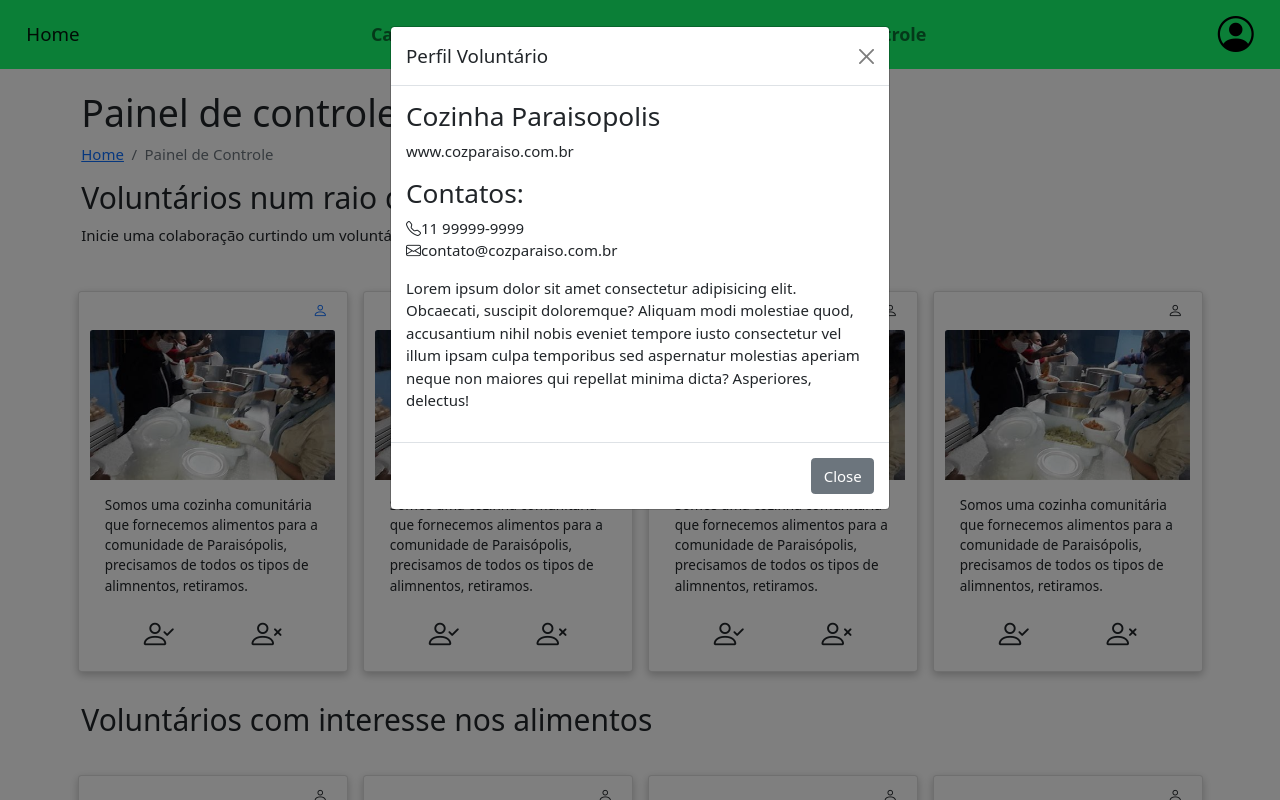
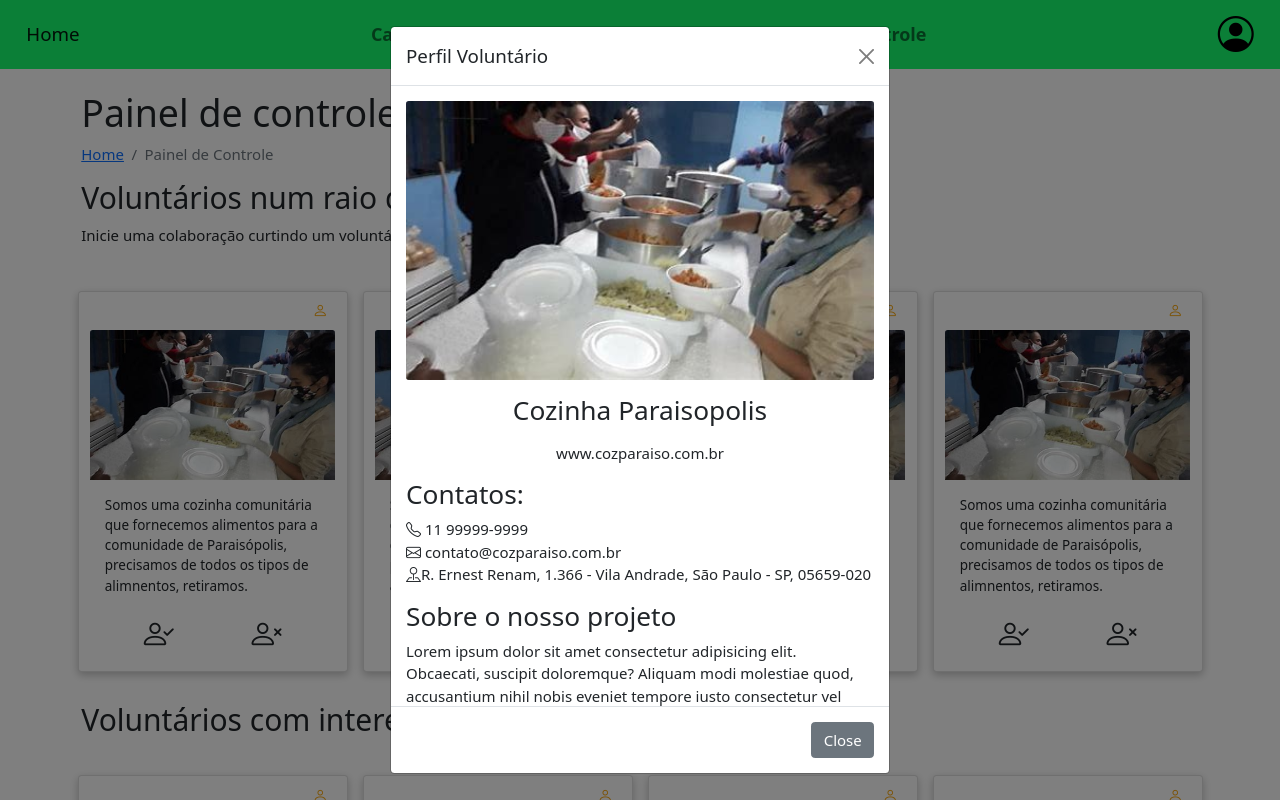
Before and after one commit to vizzacchi/better_world_challenge, a plain HTML site: page pages/painel_controle.html in a window 1280 px wide. Both pictures are taken after a click on the link 212 px from the left and 310 px from the top of the page. Shown: the top 800 px of the page. Drawn offline with nearby package versions, Linux system fonts and the light colour scheme.

Commit message:
Painel de controle

```diff
--- a/css/style.css
+++ b/css/style.css
@@ -138,9 +138,21 @@ article.article-home-content {
     margin: 2rem auto;
 }
 .card-perfil{
+    color: #F7A408;
     text-align: right;
     margin: 0.5rem;
+    font-weight: 600;
 }
+.card-perfil:hover{
+    color: #16FF6F;
+    transition: 0.5s;
+}
+.card-map{
+    width: 90%;
+    margin: 10px auto;
+}
+
+
 .card_voluntario{
     font-size: 2rem;
 }
@@ -150,7 +162,7 @@ article.article-home-content {
 }
 /********** Footer **********/
 footer {
-    padding: 3rem 0 !important;
+    paddin: 3rem 0 !important;
 	color: #3D405B;
 	background-color: #F7A408;
 }
--- a/pages/painel_controle.html
+++ b/pages/painel_controle.html
@@ -110,7 +110,8 @@
 					</div>
 				</div>
 				<div class="card col-1 col-md-2 col-lg-3" style="width: 18rem;">
-					<i class="bi bi-person card-perfil"></i>
+					<a href="#" data-bs-toggle="modal" data-bs-target="#modal-voluntarios" class="card-perfil"><i
+							class="bi bi-person"></i></a>
 					<img src="../images/cozinha.jpg" class="card-img-top" alt="...">
 					<div class="card-body">
 						<p class="card-text">Somos uma cozinha comunitária que fornecemos alimentos
@@ -123,7 +124,8 @@
 					</div>
 				</div>
 				<div class="card col-1 col-md-2 col-lg-3" style="width: 18rem;">
-					<i class="bi bi-person card-perfil"></i>
+					<a href="#" data-bs-toggle="modal" data-bs-target="#modal-voluntarios" class="card-perfil"><i
+							class="bi bi-person"></i></a>
 					<img src="../images/cozinha.jpg" class="card-img-top" alt="...">
 					<div class="card-body">
 						<p class="card-text">Somos uma cozinha comunitária que fornecemos alimentos
@@ -136,7 +138,8 @@
 					</div>
 				</div>
 				<div class="card col-1 col-md-2 col-lg-3" style="width: 18rem;">
-					<i class="bi bi-person card-perfil"></i>
+					<a href="#" data-bs-toggle="modal" data-bs-target="#modal-voluntarios" class="card-perfil"><i
+							class="bi bi-person"></i></a>
 					<img src="../images/cozinha.jpg" class="card-img-top" alt="...">
 					<div class="card-body">
 						<p class="card-text">Somos uma cozinha comunitária que fornecemos alimentos
@@ -153,7 +156,8 @@
 			<!-- Cards Voluntários  ------------------->
 			<div class="d-flex justify-content-around row">
 				<div class="card col-1 col-md-2 col-lg-3" style="width: 18rem;">
-					<i class="bi bi-person card-perfil"></i>
+					<a href="#" data-bs-toggle="modal" data-bs-target="#modal-voluntarios" class="card-perfil"><i
+							class="bi bi-person"></i></a>
 					<img src="../images/cozinha.jpg" class="card-img-top" alt="...">
 					<div class="card-body">
 						<p class="card-text">Somos uma cozinha comunitária que fornecemos alimentos
@@ -166,7 +170,8 @@
 					</div>
 				</div>
 				<div class="card col-1 col-md-2 col-lg-3" style="width: 18rem;">
-					<i class="bi bi-person card-perfil"></i>
+					<a href="#" data-bs-toggle="modal" data-bs-target="#modal-voluntarios" class="card-perfil"><i
+							class="bi bi-person"></i></a>
 					<img src="../images/cozinha.jpg" class="card-img-top" alt="...">
 					<div class="card-body">
 						<p class="card-text">Somos uma cozinha comunitária que fornecemos alimentos
@@ -179,7 +184,8 @@
 					</div>
 				</div>
 				<div class="card col-1 col-md-2 col-lg-3" style="width: 18rem;">
-					<i class="bi bi-person card-perfil"></i>
+					<a href="#" data-bs-toggle="modal" data-bs-target="#modal-voluntarios" class="card-perfil"><i
+							class="bi bi-person"></i></a>
 					<img src="../images/cozinha.jpg" class="card-img-top" alt="...">
 					<div class="card-body">
 						<p class="card-text">Somos uma cozinha comunitária que fornecemos alimentos
@@ -192,7 +198,8 @@
 					</div>
 				</div>
 				<div class="card col-1 col-md-2 col-lg-3" style="width: 18rem;">
-					<i class="bi bi-person card-perfil"></i>
+					<a href="#" data-bs-toggle="modal" data-bs-target="#modal-voluntarios" class="card-perfil"><i
+							class="bi bi-person"></i></a>
 					<img src="../images/cozinha.jpg" class="card-img-top" alt="...">
 					<div class="card-body">
 						<p class="card-text">Somos uma cozinha comunitária que fornecemos alimentos
@@ -210,7 +217,8 @@
 			<!-- Cards Voluntários  ------------------->
 			<div class="d-flex justify-content-around row">
 				<div class="card col-1 col-md-2 col-lg-3" style="width: 18rem;">
-					<i class="bi bi-person card-perfil"></i>
+					<a href="#" data-bs-toggle="modal" data-bs-target="#modal-voluntarios" class="card-perfil"><i
+							class="bi bi-person"></i></a>
 					<img src="../images/cozinha.jpg" class="card-img-top" alt="...">
 					<div class="card-body">
 						<p class="card-text">Somos uma cozinha comunitária que fornecemos alimentos
@@ -223,7 +231,8 @@
 					</div>
 				</div>
 				<div class="card col-1 col-md-2 col-lg-3" style="width: 18rem;">
-					<i class="bi bi-person card-perfil"></i>
+					<a href="#" data-bs-toggle="modal" data-bs-target="#modal-voluntarios" class="card-perfil"><i
+							class="bi bi-person"></i></a>
 					<img src="../images/cozinha.jpg" class="card-img-top" alt="...">
 					<div class="card-body">
 						<p class="card-text">Somos uma cozinha comunitária que fornecemos alimentos
@@ -236,7 +245,8 @@
 					</div>
 				</div>
 				<div class="card col-1 col-md-2 col-lg-3" style="width: 18rem;">
-					<i class="bi bi-person card-perfil"></i>
+					<a href="#" data-bs-toggle="modal" data-bs-target="#modal-voluntarios" class="card-perfil"><i
+							class="bi bi-person"></i></a>
 					<img src="../images/cozinha.jpg" class="card-img-top" alt="...">
 					<div class="card-body">
 						<p class="card-text">Somos uma cozinha comunitária que fornecemos alimentos
@@ -253,24 +263,41 @@
 
 			<!---------- modal voluntário -------------->
 			<div class="modal" id="modal-voluntarios" tabindex="-1">
-				<div class="modal-dialog">
+				<div class="modal-dialog modal-dialog-centered modal-dialog-scrollable">
 					<div class="modal-content">
 						<div class="modal-header">
 							<h5 class="modal-title">Perfil Voluntário</h5>
 							<button type="button" class="btn-close" data-bs-dismiss="modal" aria-label="Close"></button>
 						</div>
 						<div class="modal-body">
-							<h3>Cozinha Paraisopolis</h3>
-							<p>www.cozparaiso.com.br</p>
+							<img src="../images/cozinha.jpg"
+								alt="Pessoas trabalhando em uma cozinha comunitária, mulheres mexendo com colher de pau em
+								uma panela bem grande " title="Cozinha Comunitária" class=" img-fluid card-img">
+							<h3 class="my-3 text-center">Cozinha Paraisopolis</h3>
+							<p class="text-center">www.cozparaiso.com.br</p>
 							<h3>Contatos:</h3>
-							<p><i class="bi bi-telephone"></i>11 99999-9999<br>
-								<i class="bi bi-envelope"></i>contato@cozparaiso.com.br</p>
+							<p>
+								<i class="bi bi-telephone"></i> 11 99999-9999<br>
+								<i class="bi bi-envelope"></i> contato@cozparaiso.com.br<br>
+								<i class="bi bi-pin-map"></i>R. Ernest Renam, 1.366 - Vila Andrade, São Paulo - SP, 05659-020
+							</p>
+							<h3>Sobre o nosso projeto</h3>
 							<p>
 								Lorem ipsum dolor sit amet consectetur adipisicing elit. Obcaecati, suscipit doloremque?
 								Aliquam modi molestiae quod, accusantium nihil nobis eveniet tempore iusto consectetur
 								vel illum ipsam culpa temporibus sed aspernatur molestias aperiam neque non maiores qui
 								repellat minima dicta? Asperiores, delectus!
+								Lorem ipsum dolor sit amet consectetur adipisicing elit. Ad reprehenderit ducimus ipsa nulla,
+								 laudantium distinctio iste aut soluta aliquam dolore impedit quasi qui. Totam harum, nobis
+								 accusamus odit quos veniam.
 							</p>
+							<div class="card-map">
+								<iframe
+									src="https://www.google.com/maps/embed?pb=!1m18!1m12!1m3!1d3029.934343663818!2d-46.72565644929245!3d-23.617615546597793!2m3!1f0!2f0!3f0!3m2!1i1024!2i768!4f13.1!3m3!1m2!1s0x94ce57418c0a10b9%3A0x32c5e23e1cd39ea5!2sM%C3%A3os%20de%20Maria!5e0!3m2!1spt-BR!2sbr!4v1654725661409!5m2!1spt-BR!2sbr"
+									width="100%" height="300" style="border:0;" allowfullscreen="" loading="lazy"
+									referrerpolicy="no-referrer-when-downgrade">
+								</iframe>
+							</div>
 						</div>
 						<div class="modal-footer">
 							<button type="button" class="btn btn-secondary" data-bs-dismiss="modal">Close</button>
```
